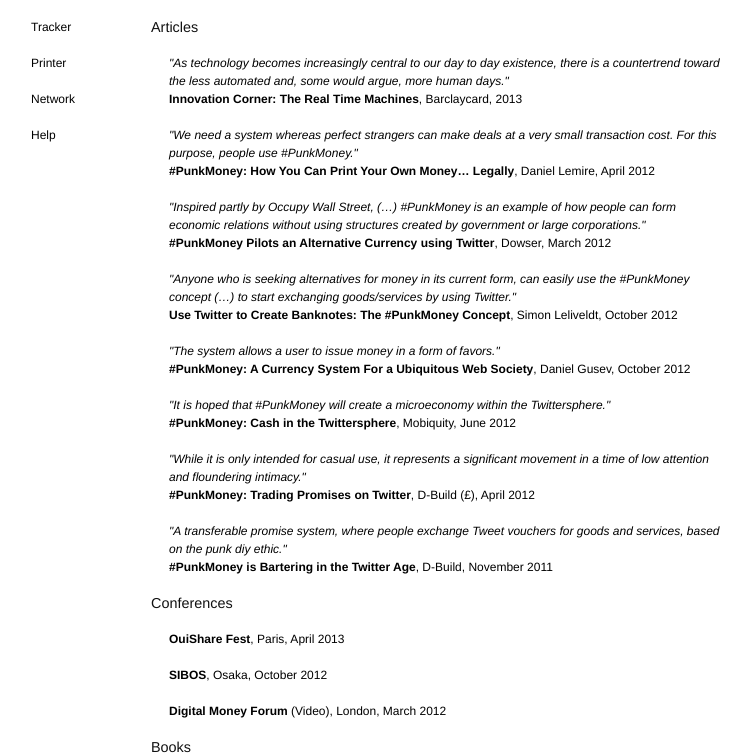
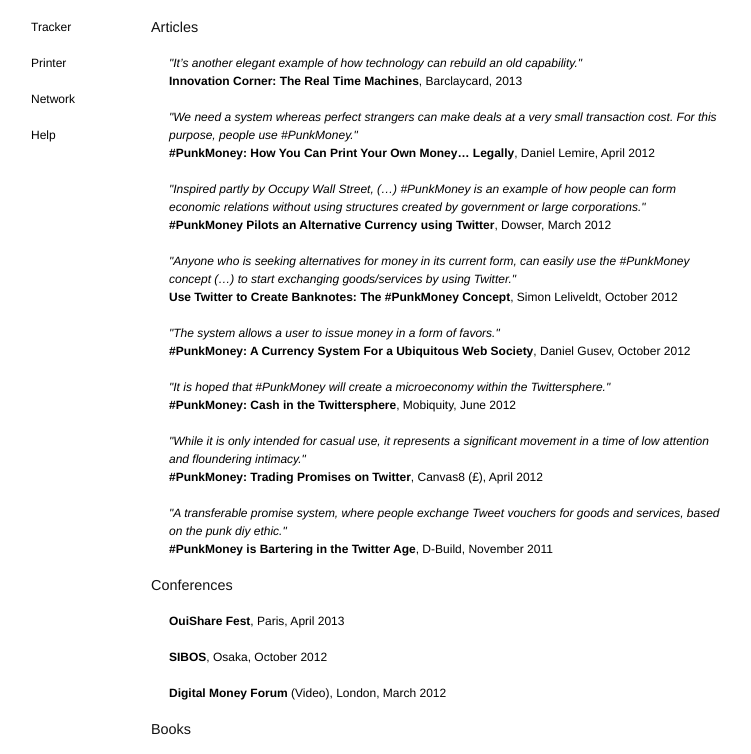
Before and after one commit to webisteme/punkmoney, a Django app: page /press/ in a window 1280 px wide. Shown: the part 117-871 px from the top of the page, without its empty margins (174-925 px from the left). Run offline with Django 3.2, Linux system fonts and the light colour scheme; parts of the project's set-up code (start-up, migrations or seed data) failed here and were passed over.

Commit message:
press updates

```diff
--- a/web/templates/press.html
+++ b/web/templates/press.html
@@ -14,7 +14,7 @@
     	<ul>
 
     	   <li>
-    	       <i>"As technology becomes increasingly central to our day to day existence, there is a countertrend toward the less automated and, some would argue, more human days."</i><br>
+    	       <i>"It’s another elegant example of how technology can rebuild an old capability."</i><br>
     	       <a id="press" href="http://www.barclaycardring.com/t5/Barclaycard-Ring-Public-Blog/Innovation-Corner-The-Real-Time-Machines/ba-p/4280">Innovation Corner: The Real Time Machines</a>, Barclaycard, 2013
             </li><br>
 
@@ -45,7 +45,7 @@
     	   </li><br>
 
     	   <li>
-    	       <i>"While it is only intended for casual use, it represents a significant movement in a time of low attention and floundering intimacy."</i><br> <a id="press" href="http://www.canvas8.com/public/2012/04/03/punkmoney.html"> #PunkMoney: Trading Promises on Twitter</a>, D-Build (£), April 2012
+    	       <i>"While it is only intended for casual use, it represents a significant movement in a time of low attention and floundering intimacy."</i><br> <a id="press" href="http://www.canvas8.com/public/2012/04/03/punkmoney.html"> #PunkMoney: Trading Promises on Twitter</a>, Canvas8 (£), April 2012
     	   </li><br>
 
     	   <li>
@@ -85,7 +85,7 @@
     	<ul>
 
     	   <li>
-    	   <a id="press" href="http://plutopress.wordpress.com/2013/05/30/introducing-real-life-heretic-1-eli-gothill/">
+    	   <a id="press" href="http://suitpossum.blogspot.co.uk/p/the-heretics-guide.html">
     	   The Heretic's Guide to Global Finance</a>, Brett Scott, Pluto Press, 2013
 
     	   </li>
```
